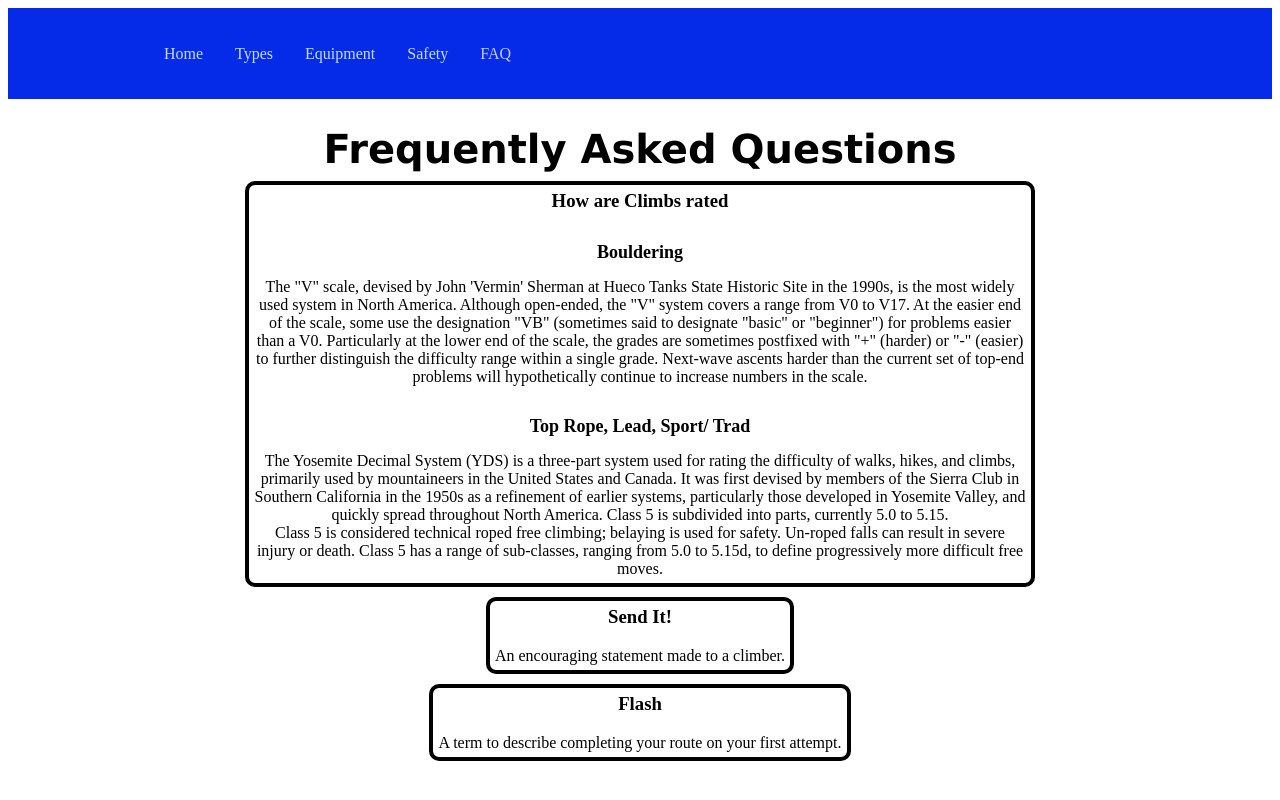
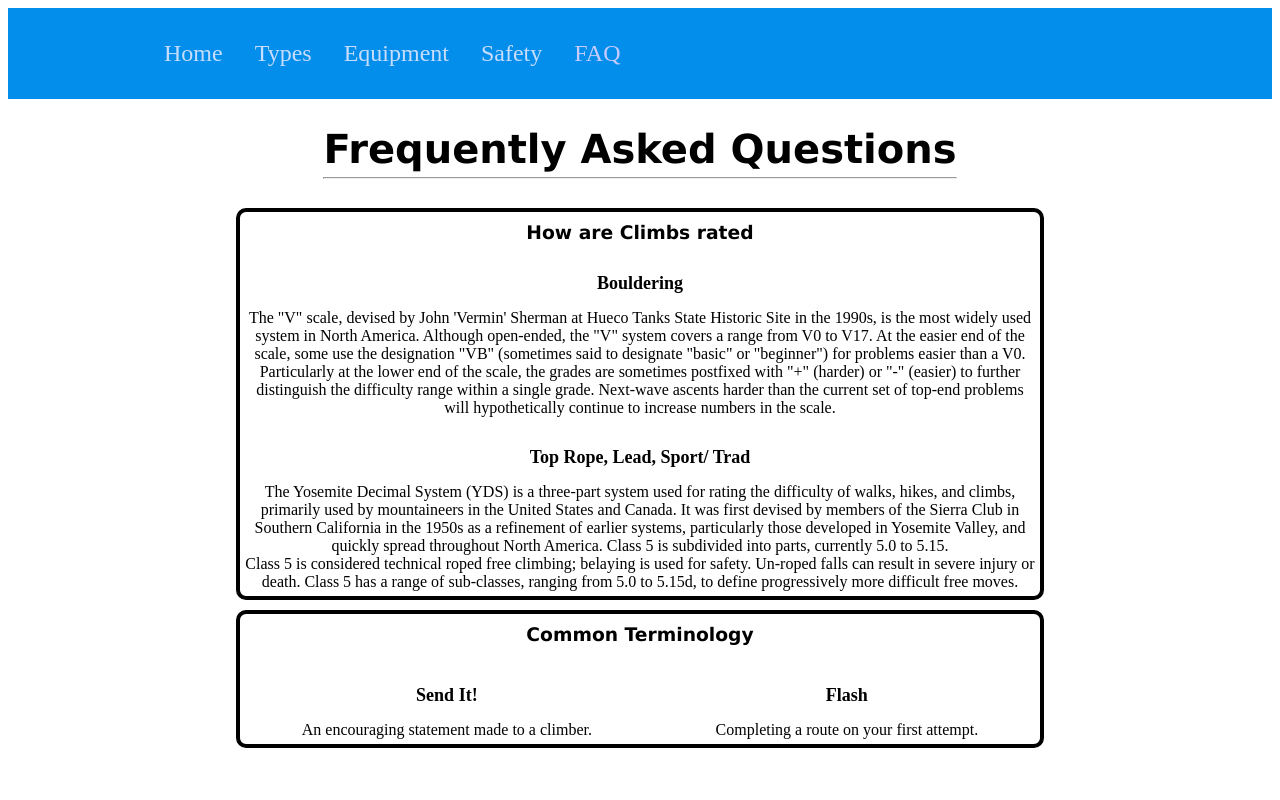
Before and after one commit to KGranger56/k-presentation, a React (Create React App) app: page /faq in a window 1280 px wide. Built offline with nearby package versions, Linux system fonts and the light colour scheme.

Commit message:
Stylized pages, added images

```diff
--- a/src/components/Navbar/NavbarElements.js
+++ b/src/components/Navbar/NavbarElements.js
@@ -3,7 +3,7 @@ import { NavLink as Link } from "react-router-dom";
 import styled from "styled-components";
 
 export const Nav = styled.nav`
-  background: #052be9;
+  background: rgb(3, 142, 235);
   height: 85px;
   display: flex;
   justify-content: space-between;
@@ -23,6 +23,7 @@ export const NavLink = styled(Link)`
   padding: 0 1rem;
   height: 100%;
   cursor: pointer;
+  font-size: 24px;
   &.active {
     color: #c6cbfe;
     @media screen and (max-width: 576px) {
--- a/src/index.css
+++ b/src/index.css
@@ -26,6 +26,11 @@ h1 {
   margin-bottom: 4px;
   font-size: 40px;
   font-family: Verdana, Geneva, Tahoma, sans-serif;
+}
+
+hr {
+  color: black;
+  margin-top: 5px;
 }
 
 .back-to-top {
--- a/src/pages/equipment.css
+++ b/src/pages/equipment.css
@@ -3,6 +3,11 @@ p {
   margin-top: 0px;
   margin-bottom: 0px;
   display: flex;
+}
+
+.equipment h5,
+h3 {
+  font-family: Verdana, Geneva, Tahoma, sans-serif;
 }
 
 .see {
@@ -50,6 +55,15 @@ p {
   padding-right: 4px;
 }
 
+.container-equip {
+  flex-direction: row;
+  display: flex;
+}
+
+.equip-img {
+  max-width: 100px;
+}
+
 @media (max-width: 576px) {
   .new-row {
     white-space: pre-line;
--- a/src/pages/equipment.js
+++ b/src/pages/equipment.js
@@ -7,7 +7,10 @@ const Equipment = () => {
       <div id="equipment" />
       <div className="block-1">
         <div className="box-1 title">
-          <h1>Equipment</h1>
+          <h1>
+            Equipment
+            <hr />
+          </h1>
           <h3>
             {" "}
             Different{" "}
@@ -16,6 +19,7 @@ const Equipment = () => {
             </a>{" "}
             of climbing will require some basic equipment
           </h3>
+          {/*add image of general equipment*/}
         </div>
       </div>
 
@@ -60,6 +64,26 @@ const Equipment = () => {
                 designated for bouldering will have permanent pads.
               </p>
             </div>
+          </div>
+          <div className="container-equip">
+            <img
+              src="https://i3.lensdump.com/i/tZrPj5.jpg"
+              alt="tZrPj5.jpg"
+              border="0"
+              className="equip-img"
+            />
+            <img
+              src="https://i.lensdump.com/i/tZrfqz.jpg"
+              alt="tZrfqz.jpg"
+              border="0"
+              className="equip-img"
+            />
+            <img
+              src="https://i1.lensdump.com/i/tZrFYT.jpg"
+              alt="tZrFYT.jpg"
+              border="0"
+              className="equip-img"
+            />
           </div>
         </div>
       </div>
@@ -106,6 +130,20 @@ const Equipment = () => {
                 and lower a climber to the ground.
               </p>
             </div>
+          </div>
+          <div className="container-equip">
+            <img
+              src="https://i.lensdump.com/i/tZtdFv.jpg"
+              alt="tZtdFv.jpg"
+              border="0"
+              className="equip-img"
+            />
+            <img
+              src="https://i3.lensdump.com/i/tZt6Jm.jpg"
+              alt="tZt6Jm.jpg"
+              border="0"
+              className="equip-img"
+            />
           </div>
         </div>
       </div>
@@ -196,6 +234,26 @@ const Equipment = () => {
               </p>
             </div>
           </div>
+          <div className="container-equip">
+            <img
+              src="https://i3.lensdump.com/i/tZt6Jm.jpg"
+              alt="tZt6Jm.jpg"
+              border="0"
+              className="equip-img"
+            />
+            <img
+              src="https://i1.lensdump.com/i/tZtJxo.jpg"
+              alt="tZtJxo.jpg"
+              border="0"
+              className="equip-img"
+            />
+            <img
+              src="https://i2.lensdump.com/i/tZtVR9.jpg"
+              alt="tZtVR9.jpg"
+              border="0"
+              className="equip-img"
+            />
+          </div>
         </div>
       </div>
 
@@ -278,6 +336,20 @@ const Equipment = () => {
               </p>
             </div>
           </div>
+          <div className="container-equip">
+            <img
+              src="https://i2.lensdump.com/i/tZtYQQ.jpg"
+              alt="tZtYQQ.jpg"
+              border="0"
+              className="equip-img"
+            />
+            <img
+              src="https://i3.lensdump.com/i/tZt972.jpg"
+              alt="tZt972.jpg"
+              border="0"
+              className="equip-img"
+            />
+          </div>
         </div>
       </div>
 
--- a/src/pages/faq.css
+++ b/src/pages/faq.css
@@ -2,15 +2,28 @@
   border: 4px solid black;
   border-radius: 10px;
   margin: 5px 5px;
+  width: 100%;
+}
+
+.question-1 {
+  display: flex;
+  flex-direction: row;
+  justify-content: space-around;
 }
 
 .faq h3 {
-  margin-top: 5px;
+  margin: 10px 0px;
 }
 
 .faq h5 {
   font-size: 18px;
   margin-bottom: 8px;
+  display: flex;
+  justify-content: center;
+}
+
+.faq .q {
+  display: flex;
 }
 
 .faq p {
--- a/src/pages/faq.js
+++ b/src/pages/faq.js
@@ -6,7 +6,10 @@ const FAQ = () => {
     <div className="faq">
       <div className="block-1">
         <div className="box-1">
-          <h1>Frequently Asked Questions</h1>
+          <h1>
+            Frequently Asked Questions
+            <hr />
+          </h1>
           <div className="question">
             <h3>How are Climbs rated</h3>
             <h5>Bouldering</h5>
@@ -38,12 +41,17 @@ const FAQ = () => {
             </p>
           </div>
           <div className="question">
-            <h3>Send It!</h3>
-            <p>An encouraging statement made to a climber.</p>
-          </div>
-          <div className="question">
-            <h3>Flash</h3>
-            <p>A term to describe completing your route on your first attempt.</p>
+            <h3>Common Terminology</h3>
+            <div className="question-1">
+              <div className="q-1">
+                <h5>Send It!</h5>
+                <p>An encouraging statement made to a climber.</p>
+              </div>
+              <div className="q-2">
+                <h5>Flash</h5>
+                <p>Completing a route on your first attempt.</p>
+              </div>
+            </div>
           </div>
         </div>
       </div>
@@ -52,3 +60,5 @@ const FAQ = () => {
 };
 
 export default FAQ;
+
+/*Common Terminology> Send it! Flash!*/
--- a/src/pages/home.js
+++ b/src/pages/home.js
@@ -5,7 +5,9 @@ const Home = () => {
   return (
     <div className="home">
       <div className="block-1">
-        <h1>Kelly Granger</h1>
+        <h1>
+          Kelly Granger <hr />
+        </h1>
         <h5>Austin, TX</h5>
       </div>
 
--- a/src/pages/safety.css
+++ b/src/pages/safety.css
@@ -1,5 +1,5 @@
 .safety h2 {
-  color: red;
+  color: #fd3333;
 }
 
 .safety h2 {
@@ -10,12 +10,8 @@
   display: flex;
   margin-bottom: 10px;
   font-size: 26px;
-  color: blue;
+  color: #148eeb;
   margin-top: 10px;
-}
-
-.safety p {
-  color: rgb(0, 204, 255);
 }
 
 .row {
--- a/src/pages/safety.js
+++ b/src/pages/safety.js
@@ -6,7 +6,10 @@ const Safety = () => {
     <div className="safety">
       <div className="block-1">
         <div id="safety" />
-        <h1>Safety Considerations</h1>
+        <h1>
+          Safety Considerations
+          <hr />
+        </h1>
         <h2>Climbing is a dangerous sport.</h2>
       </div>
       <div className="block-2">
--- a/src/pages/types.js
+++ b/src/pages/types.js
@@ -6,7 +6,10 @@ const Types = () => {
     <div className="types">
       <div className="block-1 ">
         <div id="types">
-          <h1>Types of Climbing</h1>
+          <h1>
+            Types of Climbing
+            <hr />
+          </h1>
         </div>
         <ul className="jump-to">
           <li>
```
